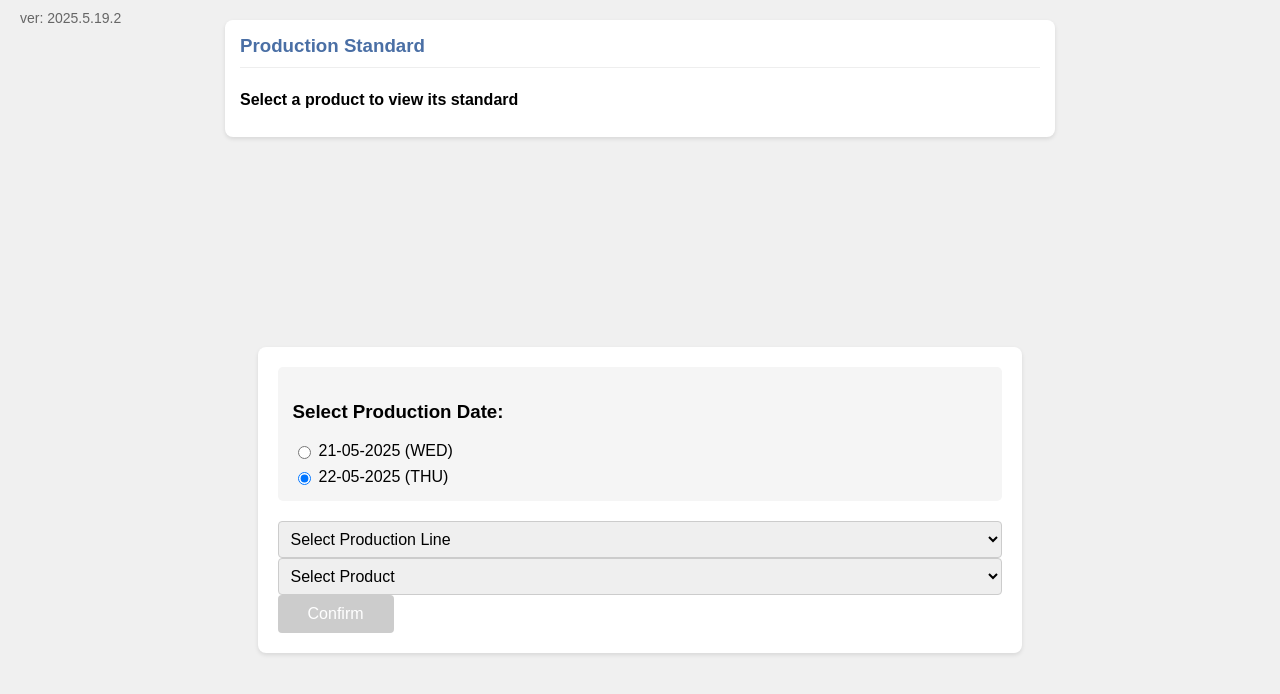
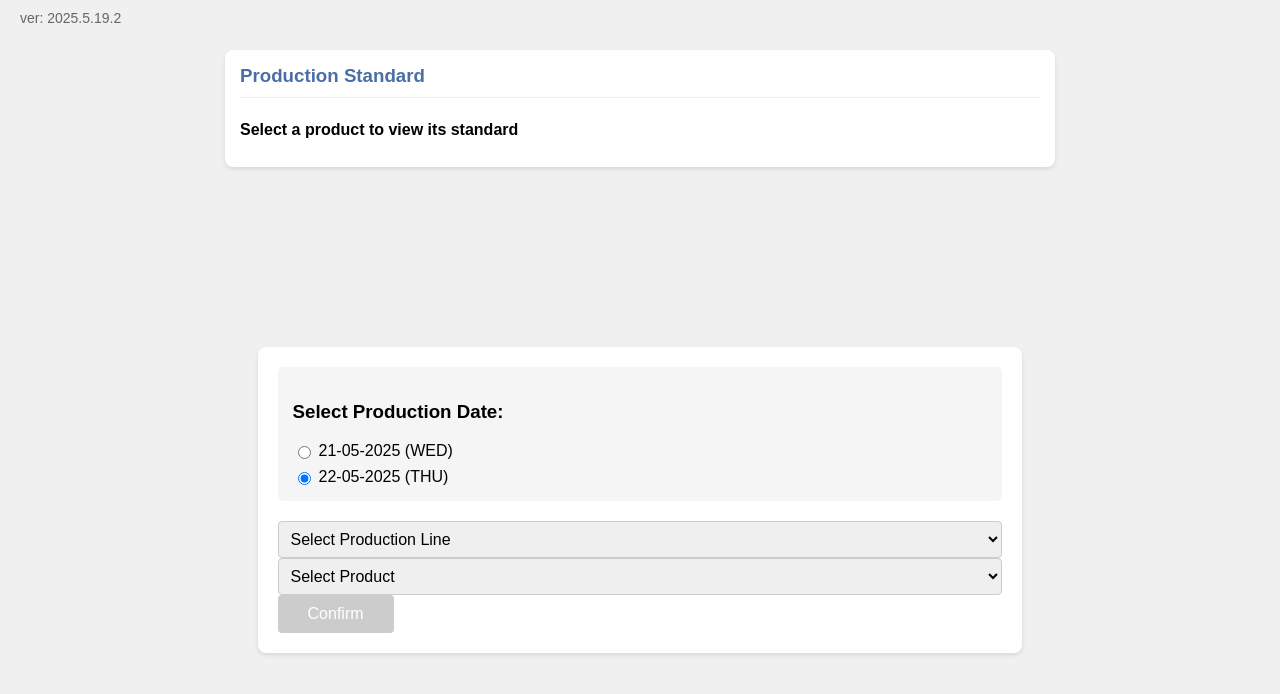
Before and after one commit to arkuka/PMF-Label-Check-N, a website: page public/fillingauthority.html in a window 1280 px wide. Drawn offline with Linux system fonts and the light colour scheme; no server answers.

Commit message:
move standard to the same page

```diff
--- a/public/fillingauthority.css
+++ b/public/fillingauthority.css
@@ -10,7 +10,7 @@
 
         .standard-display {
             position: fixed;
-            top: 20px;
+            top: 50px;
             left: 50%;
             transform: translateX(-50%);
             width: 80%;
```
